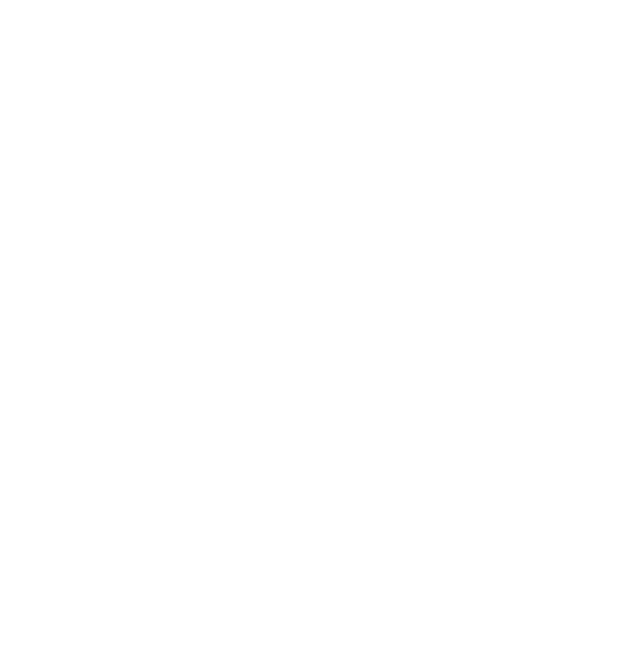
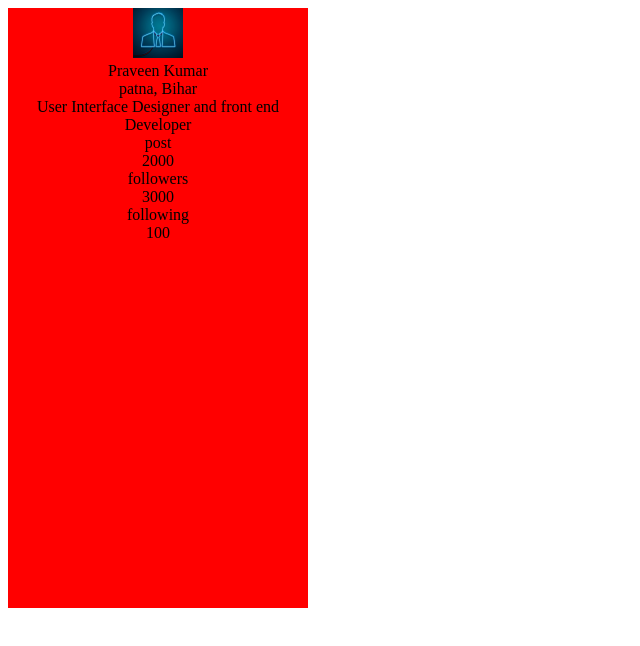
Before and after one commit to 2021-1-RV/UserCard, a plain HTML site: page index.html in a window 1280 px wide. Shown: the whole page, without its empty margins (0-640 px from the left). Drawn offline with Linux system fonts and the light colour scheme.

Commit message:
add structure

```diff
--- a/css/style.css
+++ b/css/style.css
@@ -0,0 +1,17 @@
+.userCard{
+    background-color:red ;
+    width: 300px;
+    height: 600px;
+    text-align: center;
+}
+
+#button{
+    background-color:blueviolet;
+    border: none;
+    color: green;
+    padding: 15px 32px;
+    text-align: center;
+    text-decoration: none;
+    display: inline-block;
+    font-size: 16px;
+}
--- a/index.html
+++ b/index.html
@@ -8,6 +8,33 @@
     <title>UserCard</title>
 </head>
 <body>
+    <div class="userCard">
+
+        <div class="userImage">
+            <img src="./img/pic.jpg" width="50px" height="50px">
+        </div>
+
+        <div class="userInfoContainer">
+            <div class="userFullName">Praveen Kumar</div>
+            <div class="userLink">patna, Bihar</div>
+            <div class="userInfo">User Interface Designer and front end Developer</div>
+            <div class="userStatContainer">
+                <div class="userStatItem">
+                    <div class="statName">post</div>
+                    <div class="statValue">2000</div>
+                </div>
+                <div class="userStatItem">
+                    <div class="statName">followers</div>
+                    <div class="statValue">3000</div>
+                </div>
+                <div class="userStatItem">
+                    <div class="statName">following</div>
+                    <div class="statValue">100</div>
+                </div>
+            </div>
+        </div>
+
+    </div>
 
 </body>
 </html>
```
Also changed, not shown: img/pic.jpg (added).
